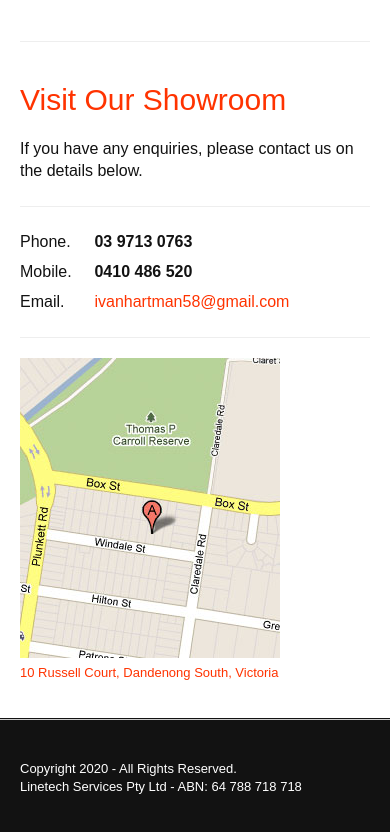
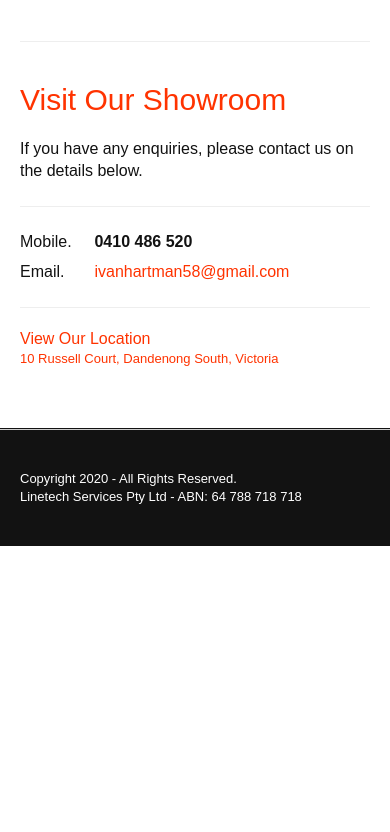
Before and after one commit to matthewhartman/linetechservices, a plain HTML site: page index.html in a window 390 px wide. Shown: the part 1254-2086 px from the top of the page. After the commit the page ends 1800 px from the top, so only its background shows below. Drawn offline with Linux system fonts and the light colour scheme; a script that the page names is missing.

Commit message:
Updated Phone

```diff
--- a/index.html
+++ b/index.html
@@ -68,10 +68,6 @@
 
           <ul class="contact-info clear">
             <li class="clear">
-              <span class="contact-info-label">Phone.</span>
-              <strong class="contact-info-value">03 9713 0763</strong>
-            </li>
-            <li class="clear">
               <span class="contact-info-label">Mobile.</span>
               <strong class="contact-info-value">0410 486 520</strong>
             </li>
@@ -80,8 +76,7 @@
               <span class="contact-info-value"><a href="mailto:ivanhartman58@gmail.com?subject=Website%20Enquiry">ivanhartman58@gmail.com</a></span>
             </li>
           </ul>
-          <a class="map" target="_blank" href="https://maps.app.goo.gl/2h8X9Nhht6tCciSs8">
-            <img src="images/map.jpg" alt="Map Location">
+          <a target="_blank" href="https://maps.app.goo.gl/2h8X9Nhht6tCciSs8">
             <span class="view-address-label">View Our Location</span>
             <span class="address">10 Russell Court, Dandenong South, Victoria</span>
           </a>
```
